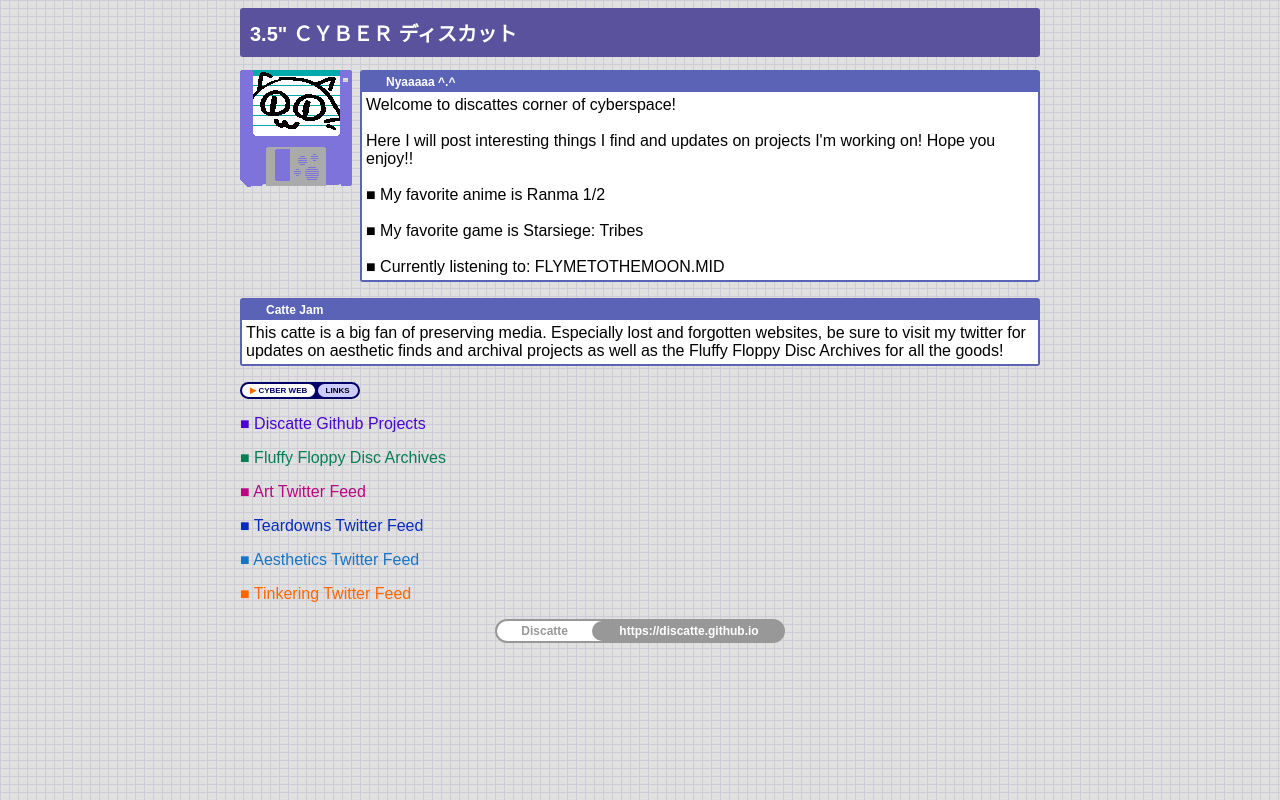
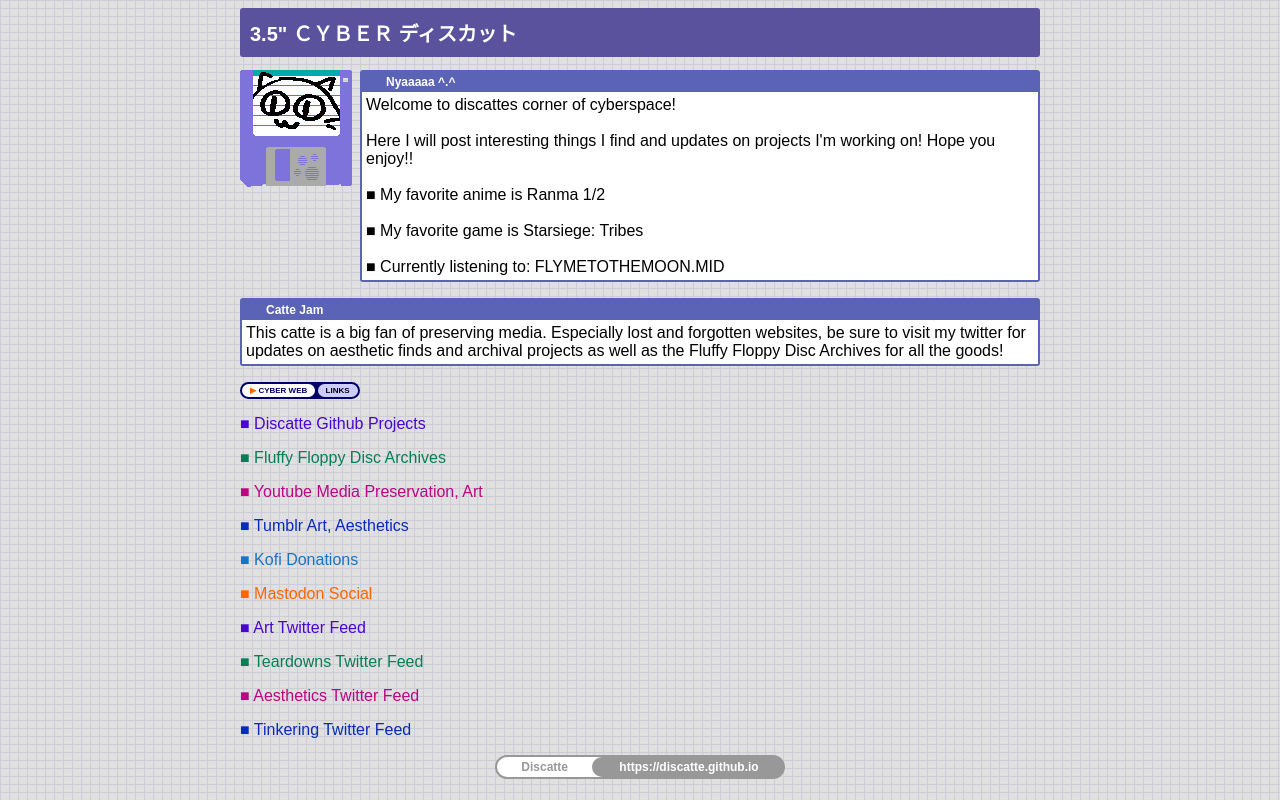
Before and after one commit to discatte/discatte.github.io, a plain HTML site: page index.html in a window 1280 px wide. Drawn offline with Linux system fonts and the light colour scheme.

Commit message:
Update index.html
added more social graph

```diff
--- a/index.html
+++ b/index.html
@@ -181,10 +181,14 @@
 
             <P CLASS="WEBLIST A">■ <A HREF="https://github.com/discatte">Discatte Github Projects</A></P>
             <P CLASS="WEBLIST B">■ <A HREF="https://archive.org/details/@fluffyfloppydiskette">Fluffy Floppy Disc Archives</A></P>
-            <P CLASS="WEBLIST C">■ <A HREF="https://twitter.com/search?q=%23discatte_art">Art Twitter Feed</A></P>
-            <P CLASS="WEBLIST D">■ <A HREF="https://twitter.com/search?q=%23discatte_teardown">Teardowns Twitter Feed</A></P>
-            <P CLASS="WEBLIST E">■ <A HREF="https://twitter.com/search?q=%23discatte_aesthetics">Aesthetics Twitter Feed</A></P>
-            <P CLASS="WEBLIST F">■ <A HREF="https://twitter.com/search?q=%23discatte_tinkers">Tinkering Twitter Feed</A></P>
+            <P CLASS="WEBLIST C">■ <A HREF="https://www.youtube.com/channel/UCM137JOKgBwtqSiiVT2UVew">Youtube Media Preservation, Art</A></P>
+            <P CLASS="WEBLIST D">■ <A HREF="https://discatte.tumblr.com/">Tumblr Art, Aesthetics</A></P>
+            <P CLASS="WEBLIST E">■ <A HREF="https://ko-fi.com/discatte">Kofi Donations</A></P>
+            <P CLASS="WEBLIST F">■ <A HREF="https://mastodon.sdf.org/web/@discatte">Mastodon Social</A></P>
+            <P CLASS="WEBLIST A">■ <A HREF="https://twitter.com/search?q=%23discatte_art">Art Twitter Feed</A></P>
+            <P CLASS="WEBLIST B">■ <A HREF="https://twitter.com/search?q=%23discatte_teardown">Teardowns Twitter Feed</A></P>
+            <P CLASS="WEBLIST C">■ <A HREF="https://twitter.com/search?q=%23discatte_aesthetics">Aesthetics Twitter Feed</A></P>
+            <P CLASS="WEBLIST D">■ <A HREF="https://twitter.com/search?q=%23discatte_tinkers">Tinkering Twitter Feed</A></P>
         </DIV> <!-- BUTT -->
 
 
```
